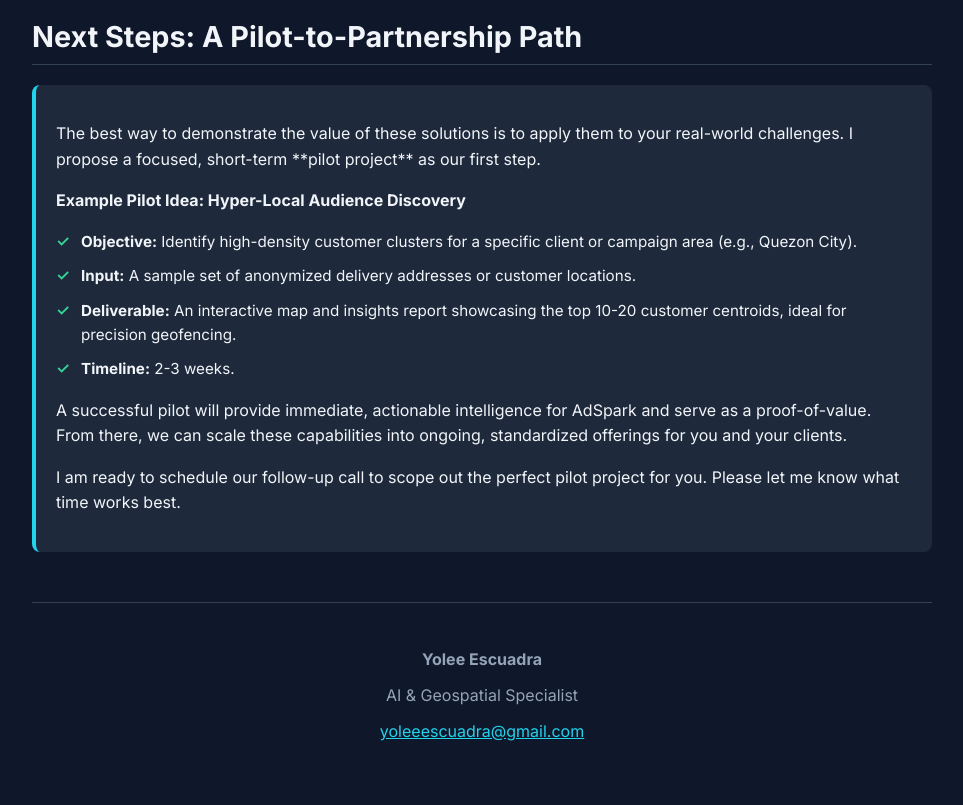
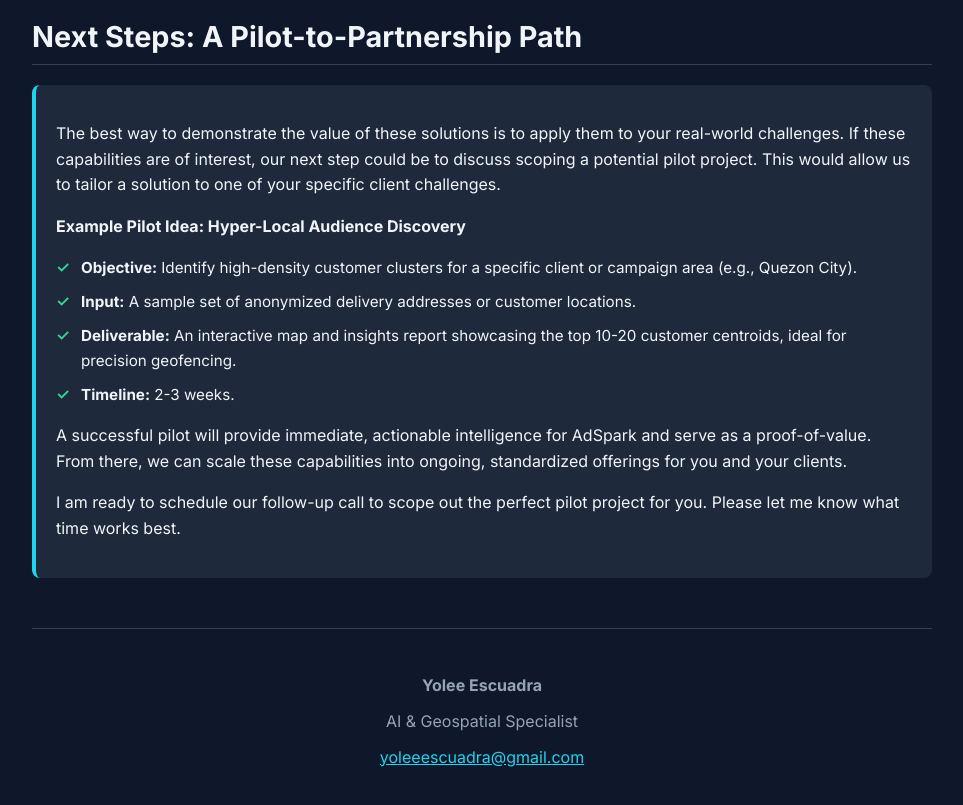
Before and after one commit to y0leescdr/adspark-summary, a plain HTML site: page index.html in a window 1280 px wide. Shown: the part 3240-4045 px from the top of the page, without its empty margins (158-1121 px from the left). Drawn offline with Linux system fonts and the light colour scheme.

Commit message:
Add files via upload

```diff
--- a/index.html
+++ b/index.html
@@ -240,7 +240,7 @@
 
       <h2 id="next-steps">Next Steps: A Pilot-to-Partnership Path</h2>
 <div class="intro-note">
-    <p>The best way to demonstrate the value of these solutions is to apply them to your real-world challenges. I propose a focused, short-term **pilot project** as our first step.</p>
+    <p>The best way to demonstrate the value of these solutions is to apply them to your real-world challenges. If these capabilities are of interest, our next step could be to discuss scoping a potential pilot project. This would allow us to tailor a solution to one of your specific client challenges.</p>
 
     <p><strong>Example Pilot Idea: Hyper-Local Audience Discovery</strong></p>
     <ul class="benefits-list" style="margin-top:15px; margin-bottom:15px;">
```
